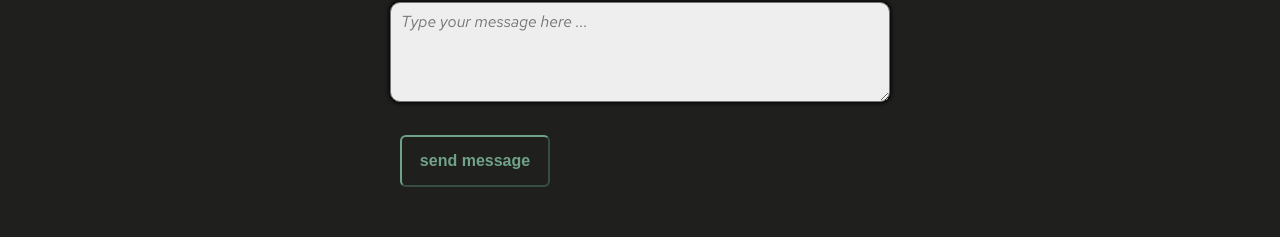
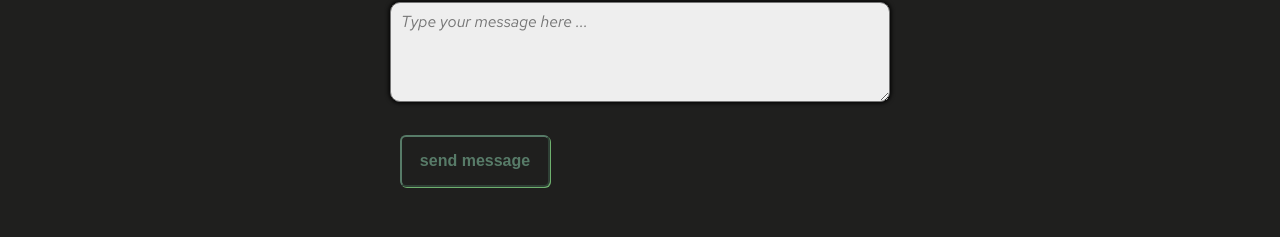
Before and after one commit to rob-cost/CF-portfolio-website, a plain HTML site: page contact.html in a window 1280 px wide. In both pictures the pointer is over the input "send message". Shown: the part 429-666 px from the top of the page. Drawn offline with Linux system fonts and the light colour scheme; a web font is replaced by a local one.

Commit message:
adjusted button style in contact page

```diff
--- a/css/style.css
+++ b/css/style.css
@@ -423,12 +423,14 @@ button:focus,
     border-radius: 6px;
     transition-property: opacity, box-shadow;
     transition-duration: 0.3s;
-    /* box-shadow: 0 0 10px 2px; */
     padding: 15px;
 }
 
 .submit-button:hover {
     color: var(--primary-color);
+    opacity: 0.7;
+    cursor: pointer;
+    box-shadow: 1px 1px lightgreen;
 }
 
 ::placeholder {
```
Also changed, not shown: 1 other file.
